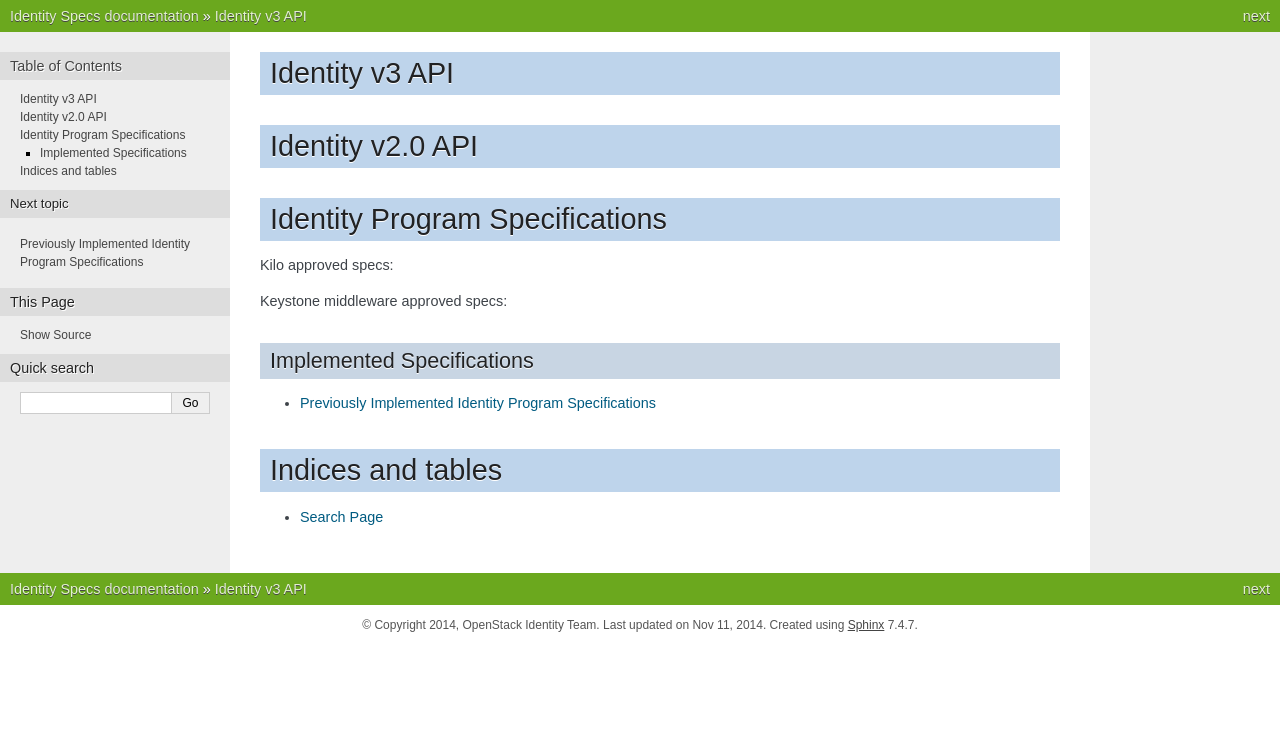
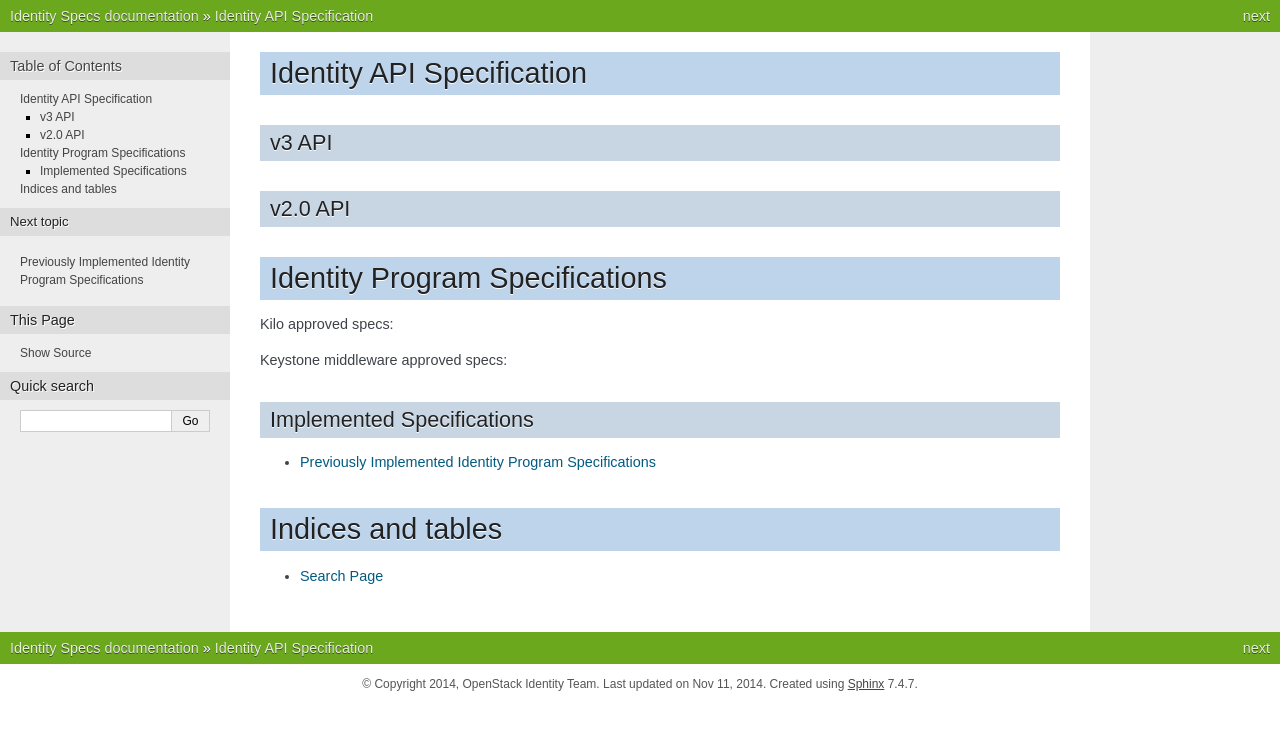
Before and after one commit to openstack/keystone-specs, a Sphinx documentation site: the page built from doc/source/index.rst, in a window 1280 px wide. Shown: the top 730 px of the page. Built offline with Sphinx 7.4.7, drawn with Linux system fonts in a browser that asks for light colours.

Commit message:
Update headers slightly for API specification(s)
Update the headers slightly for API specifications to make the sections
a bit easier to read. The V3 and V2.0 specifications do not need to be
top-level and can easily be nested under a more generic section.

Change-Id: Id636ce72460423597a6f11b24530082b8ae9ddc8

```diff
--- a/doc/source/index.rst
+++ b/doc/source/index.rst
@@ -1,8 +1,11 @@
 .. identity-specs documentation master file
 
-===============
-Identity v3 API
-===============
+==========================
+Identity API Specification
+==========================
+
+v3 API
+======
 
 .. toctree::
    :glob:
@@ -11,9 +14,8 @@
    api/v3/*
 
 
-=================
-Identity v2.0 API
-=================
+v2.0 API
+========
 
 .. toctree::
    :glob:
```
